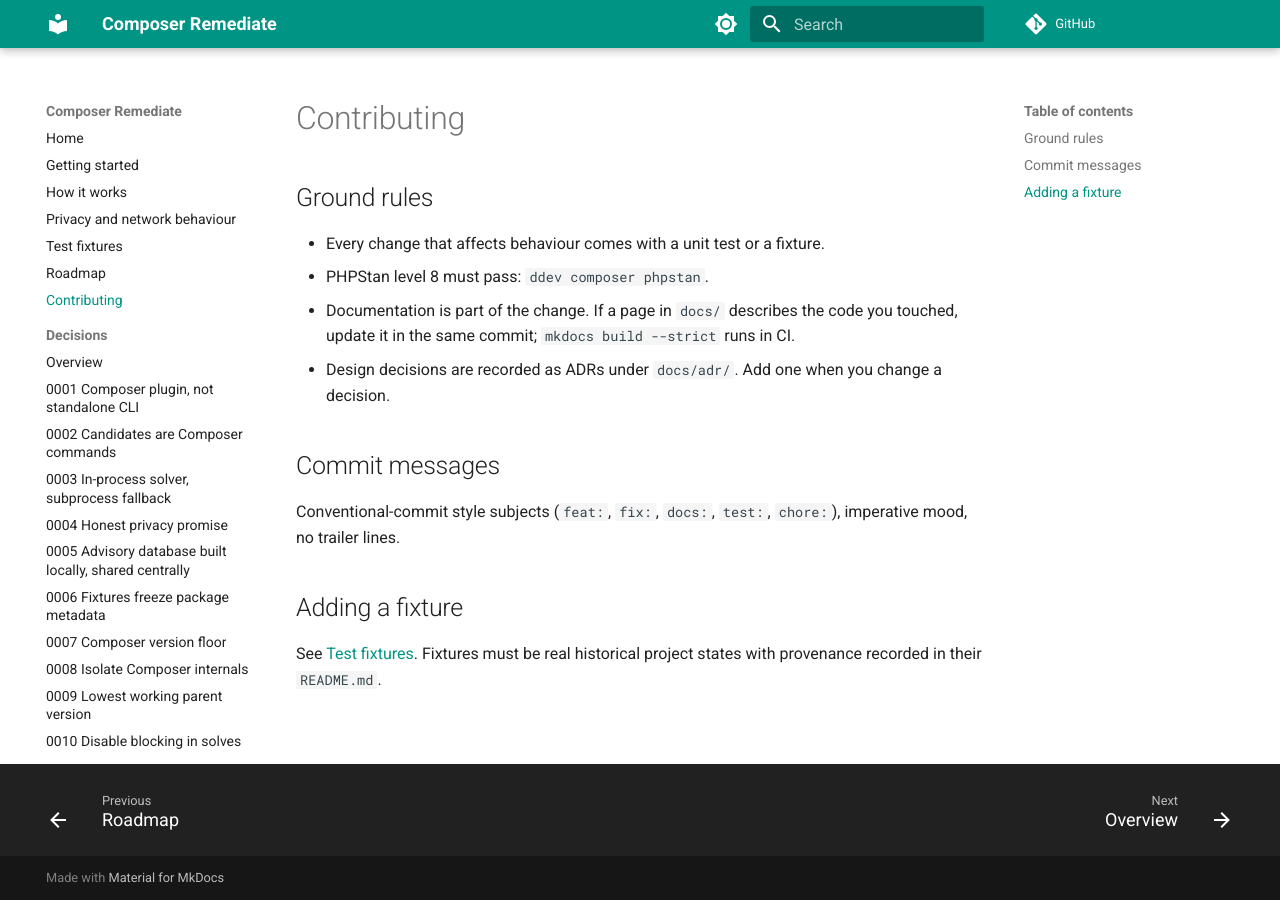
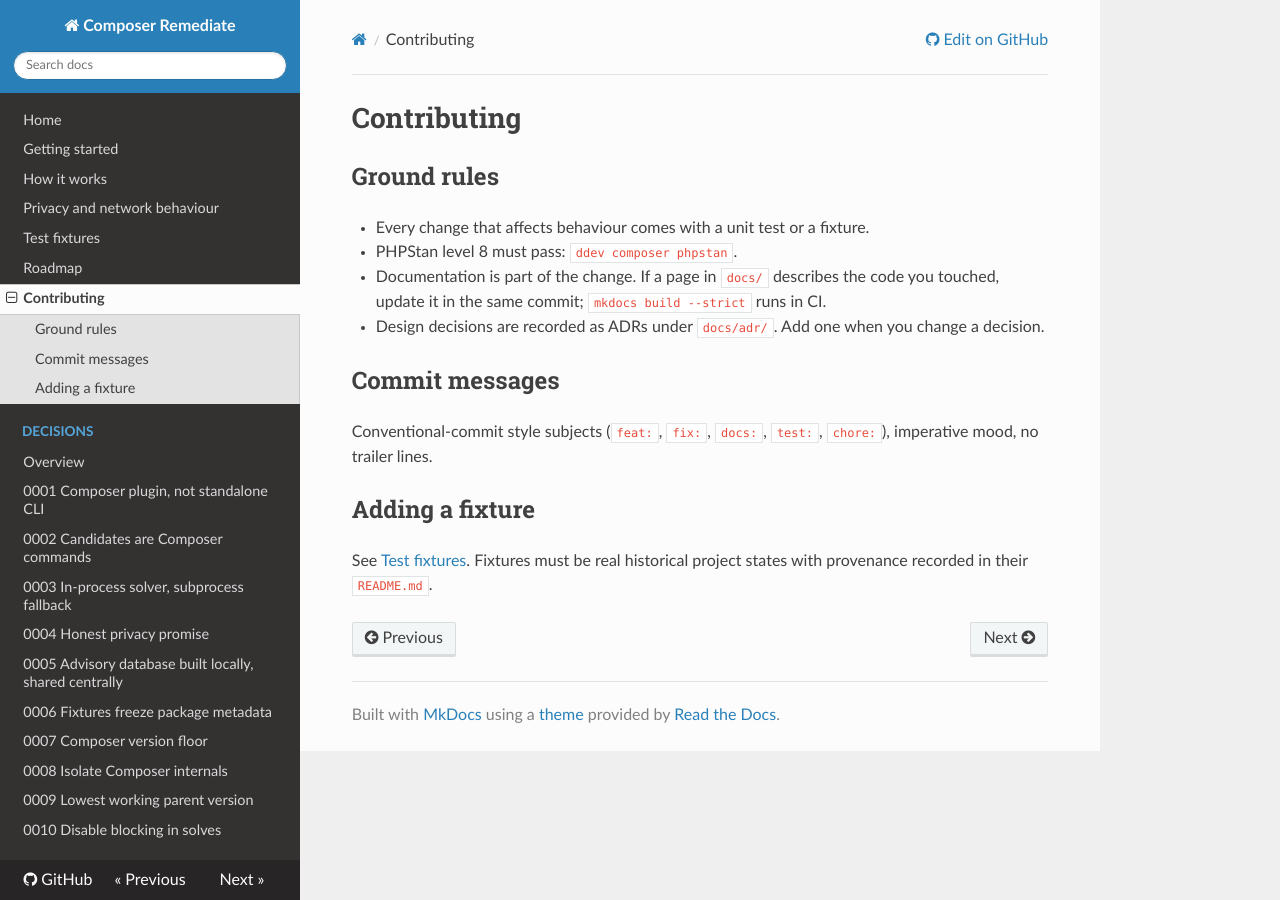
Before and after one commit to hexblot/composer-remediate, an MkDocs documentation site: the page built from docs/contributing.md, in a window 1280 px wide. Built offline with MkDocs 1.6.1, drawn with Linux system fonts in a browser that asks for light colours; nearby versions of some CDN libraries; comment, search, counter and statistics services are not loaded.

Commit message:
docs: switch the site to the ReadTheDocs theme

```diff
--- a/.gitlab-ci.yml
+++ b/.gitlab-ci.yml
@@ -19,7 +19,7 @@ docs:build:
   stage: test
   image: python:3.12-slim
   script:
-    - pip install mkdocs-material
+    - pip install mkdocs
     - mkdocs build --strict
   rules:
     - if: $CI_COMMIT_BRANCH != $CI_DEFAULT_BRANCH
@@ -28,7 +28,7 @@ pages:
   stage: deploy
   image: python:3.12-slim
   script:
-    - pip install mkdocs-material
+    - pip install mkdocs
     - mkdocs build --strict --site-dir public
   artifacts:
     paths: [public]
--- a/mkdocs.yml
+++ b/mkdocs.yml
@@ -6,31 +6,20 @@ edit_uri: edit/main/docs/
 strict: true
 
 theme:
-  name: material
-  features:
-    - navigation.sections
-    - navigation.footer
-    - content.code.copy
-    - search.suggest
-  palette:
-    - scheme: default
-      primary: teal
-      toggle:
-        icon: material/brightness-7
-        name: Switch to dark mode
-    - scheme: slate
-      primary: teal
-      toggle:
-        icon: material/brightness-4
-        name: Switch to light mode
+  name: readthedocs
+  highlightjs: true
+  hljs_languages: [php, json, yaml, bash]
+  navigation_depth: 3
+  titles_only: false
 
 markdown_extensions:
   - admonition
   - tables
+  - fenced_code
+  - codehilite:
+      guess_lang: false
   - toc:
       permalink: true
-  - pymdownx.superfences
-  - pymdownx.details
 
 nav:
   - Home: index.md
```
Also changed, not shown: README.md (+1 -1 lines), docs/getting-started.md (+1 -1 lines), 2 other files.
